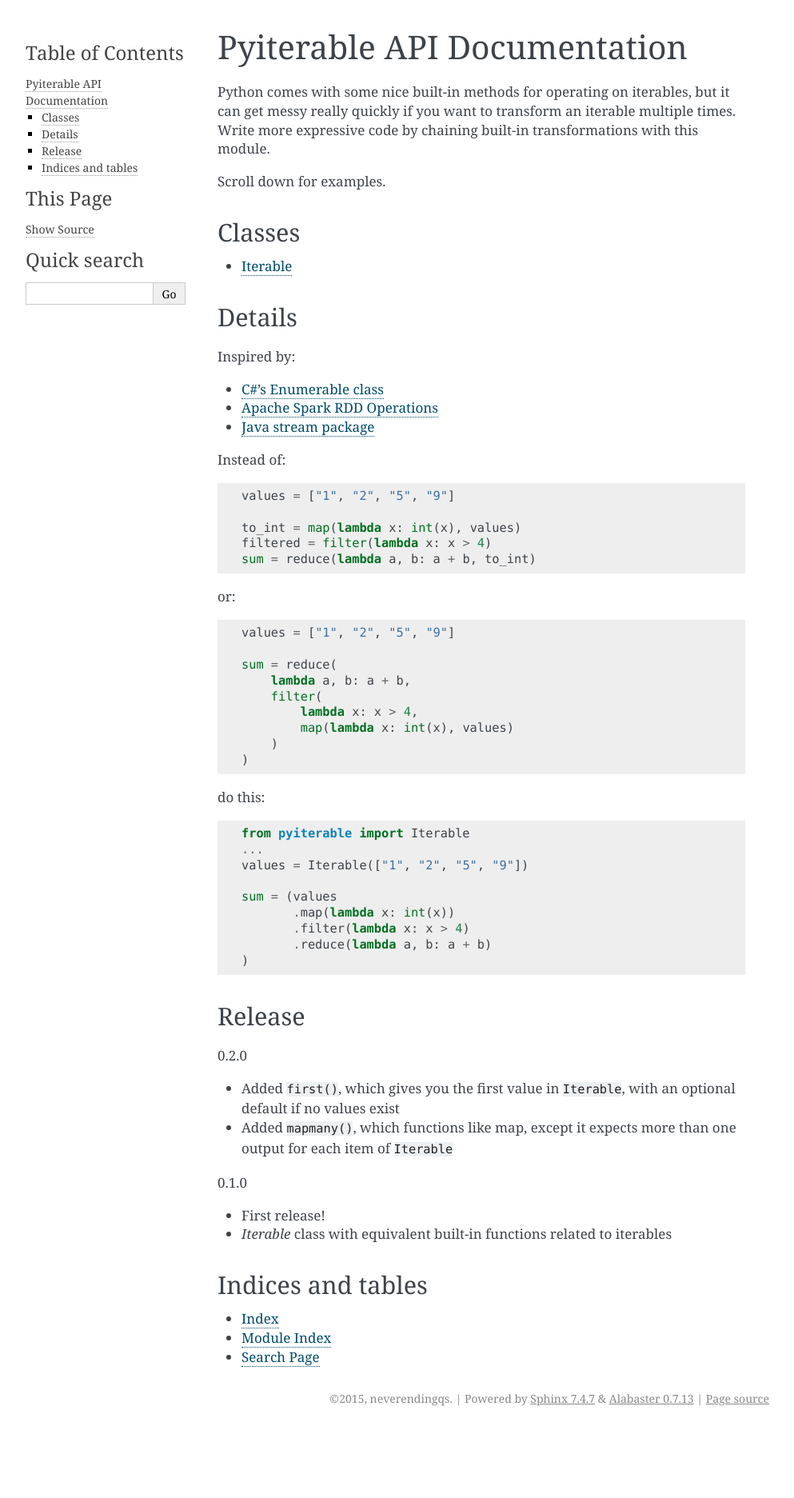
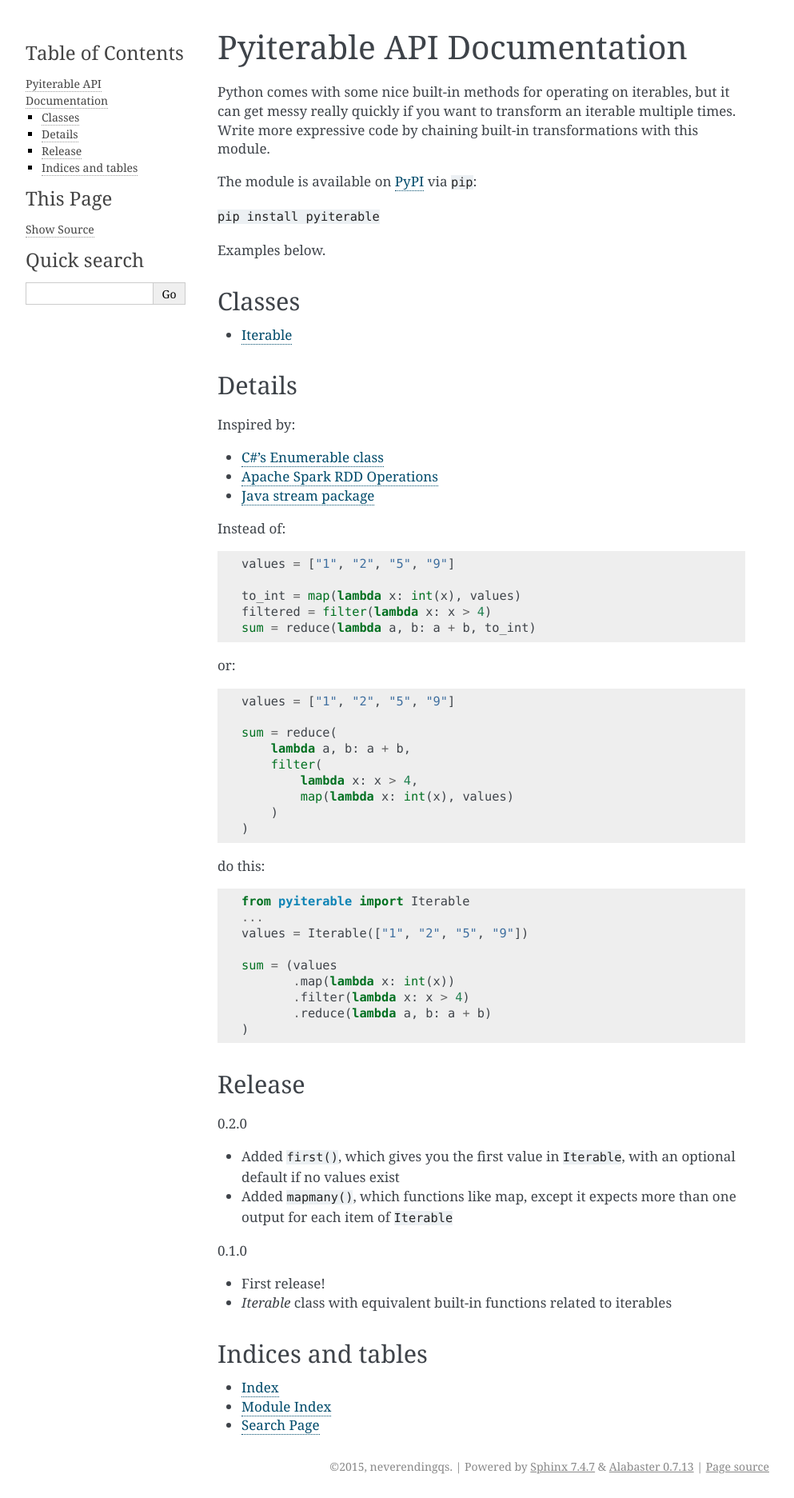
Before and after one commit to neverendingqs/pyiterable, a Sphinx documentation site: the page built from docs/index.rst, in a window 1280 px wide. Shown: the whole page at 80% size, without its empty margins (148-1141 px from the left). Built offline with Sphinx 7.4.7, drawn with Linux system fonts in a browser that asks for light colours; before the commit the page ends 1788 px from its top, so only the background shows below that.

Commit message:
Updating docs to include pip install command.

```diff
--- a/docs/index.rst
+++ b/docs/index.rst
@@ -2,7 +2,12 @@ Pyiterable API Documentation
 ============================
 Python comes with some nice built-in methods for operating on iterables, but it can get messy really quickly if you want to transform an iterable multiple times. Write more expressive code by chaining built-in transformations with this module.
 
-Scroll down for examples.
+The module is available on `PyPI <https://pypi.python.org/pypi/pyiterable>`_ via ``pip``:
+
+``pip install pyiterable``
+
+
+Examples below.
 
 
 Classes
```
